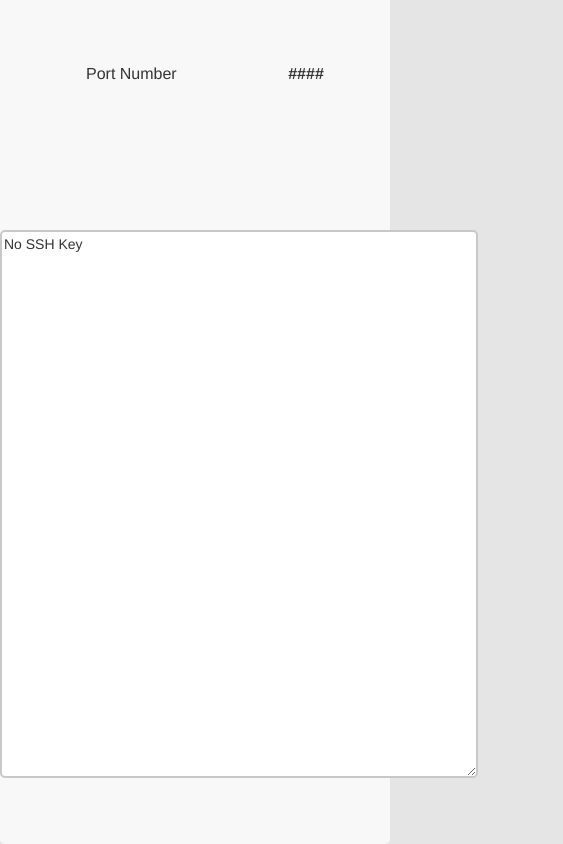
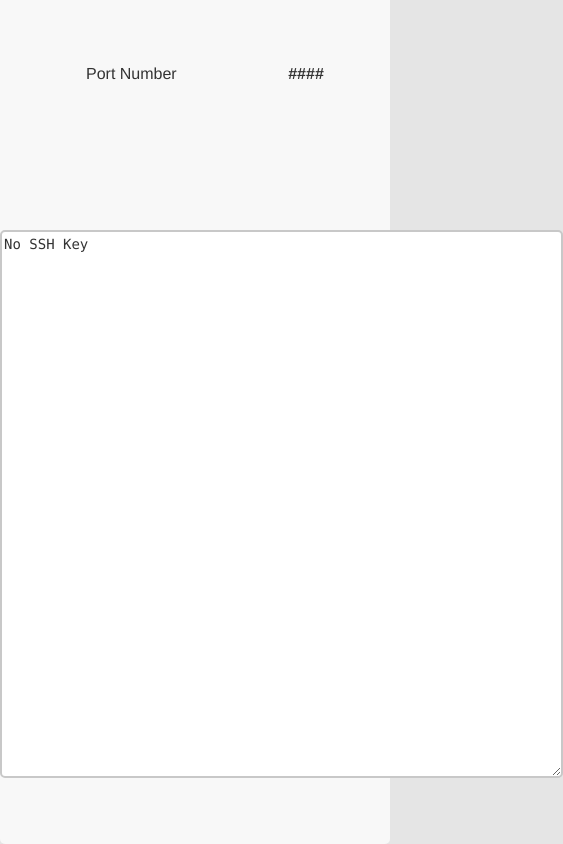
Before and after one commit to PelionIoT/wwrelay-utils, a website: page WWSupportTunnel/public/index.html in a window 390 px wide. Shown: the part 448-1292 px from the top of the page, 563 px wide, since content can reach past the window. Drawn offline with nearby package versions, Linux system fonts and the light colour scheme; no server answers.

Commit message:
SSH Key Display Fix

```diff
--- a/WWSupportTunnel/public/css/styles.css
+++ b/WWSupportTunnel/public/css/styles.css
@@ -34,7 +34,7 @@ body {
 }
 
 .tunnel-container {
-	width: 1000px;
+	width: 1075px;
 	margin-left: auto;
 	margin-right: auto;
 	background-color: #F8F8F8;
@@ -50,7 +50,9 @@ body {
 	display: none;
 	margin-left: auto;
 	margin-right: auto;
-	width: 478px;
+	width: 563px;
+	height: 548px;
+	font-family: "Ubuntu Mono",Menlo,Monaco,Consolas,"Courier New",monospace;
 	display: block;
 	background-color: white;
 	border: 2px solid #C8C8C8;
@@ -105,9 +107,9 @@ body {
 	line-height: 103px;
 }
 
-@media (max-width: 1000px) {
+@media (max-width: 1075px) {
 	.tunnel-container {width: 100%; top: 0px; margin-top: 0px;}
 	.left-holder {width: 100%;}
 	.left-section {margin-left: auto; margin-right: auto;}
-	.right-holder {width: 100%; margin-left: auto; margin-right: auto; padding-top: 0px;}
+	.right-holder {width: 100%; margin-left: auto; margin-right: auto; padding-top: 0px; padding-right: 0px;}
 }
```
